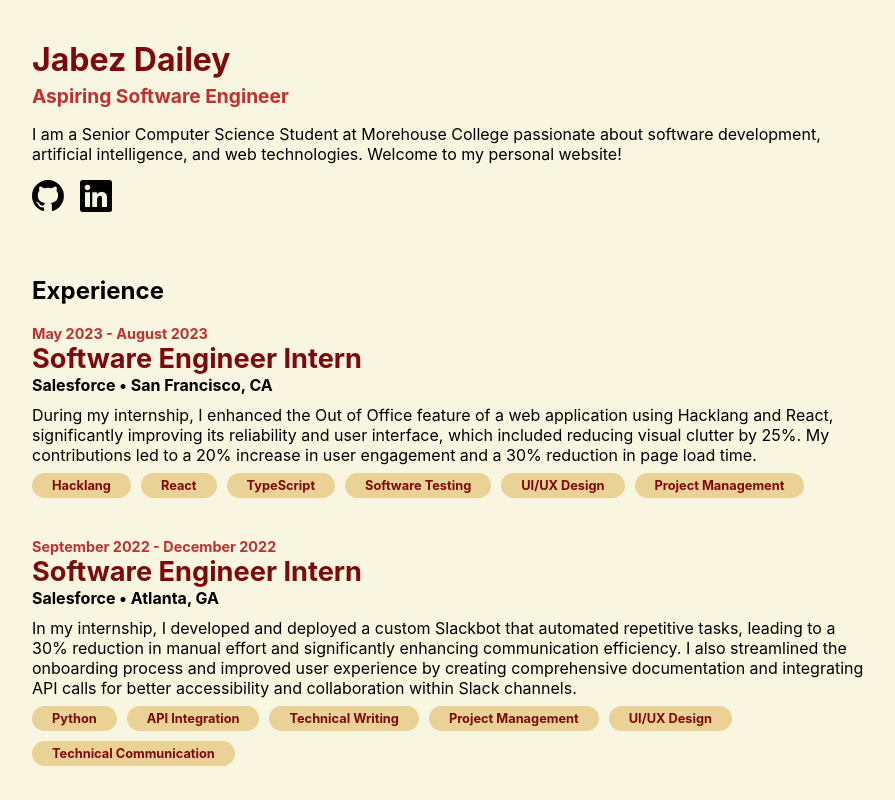
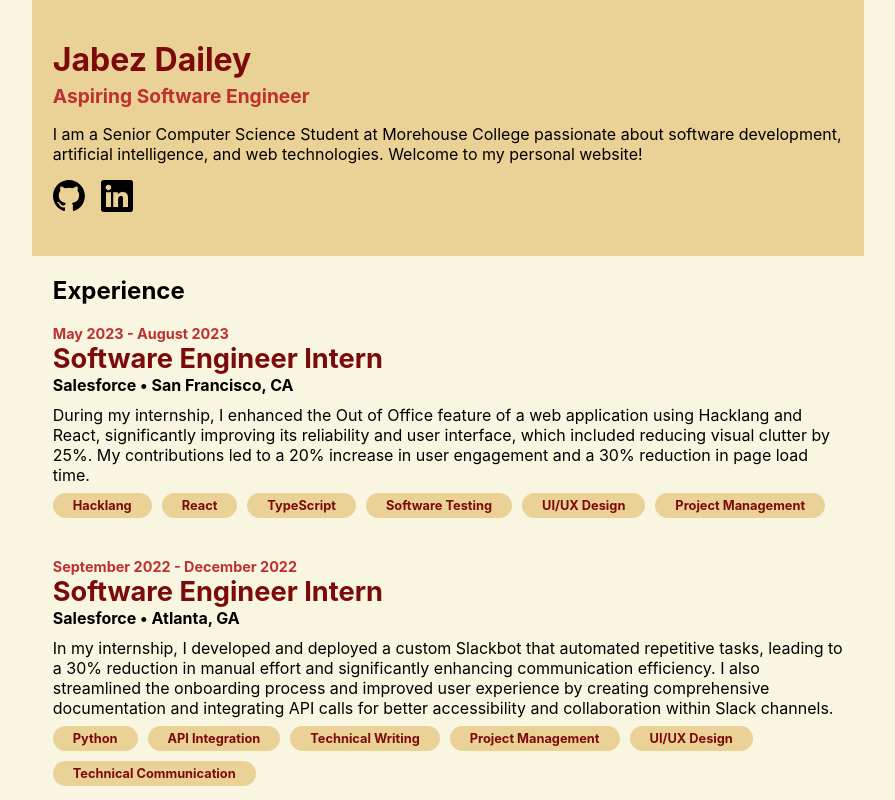
Before and after one commit to BezDailey/Personal-Site, a React (Create React App) app in the folder frontend/: page / in a window 1280 px wide. Shown: the top 800 px of the page, without its empty margins (192-1087 px from the left). Built offline with nearby package versions, Linux system fonts and the light colour scheme.

Commit message:
padding and header color

```diff
--- a/frontend/src/components/Header/Header.module.css
+++ b/frontend/src/components/Header/Header.module.css
@@ -20,8 +20,12 @@
 }
 
 .container {
+  width: 95%;
+  padding-left: 2.5%;
+  padding-right: 2.5%;
   padding-top: 2.5rem;
   padding-bottom: 2.5rem;
+  background: var(--beige);
 }
 
 .icon {
--- a/frontend/src/pages/Homepage/Homepage.module.css
+++ b/frontend/src/pages/Homepage/Homepage.module.css
@@ -2,4 +2,7 @@
   margin: 0;
   padding: 0;
   margin-bottom: 1rem;
+  width: 95%;
+  padding-left: 2.5%;
+  padding-right: 2.5%;
 }
```
